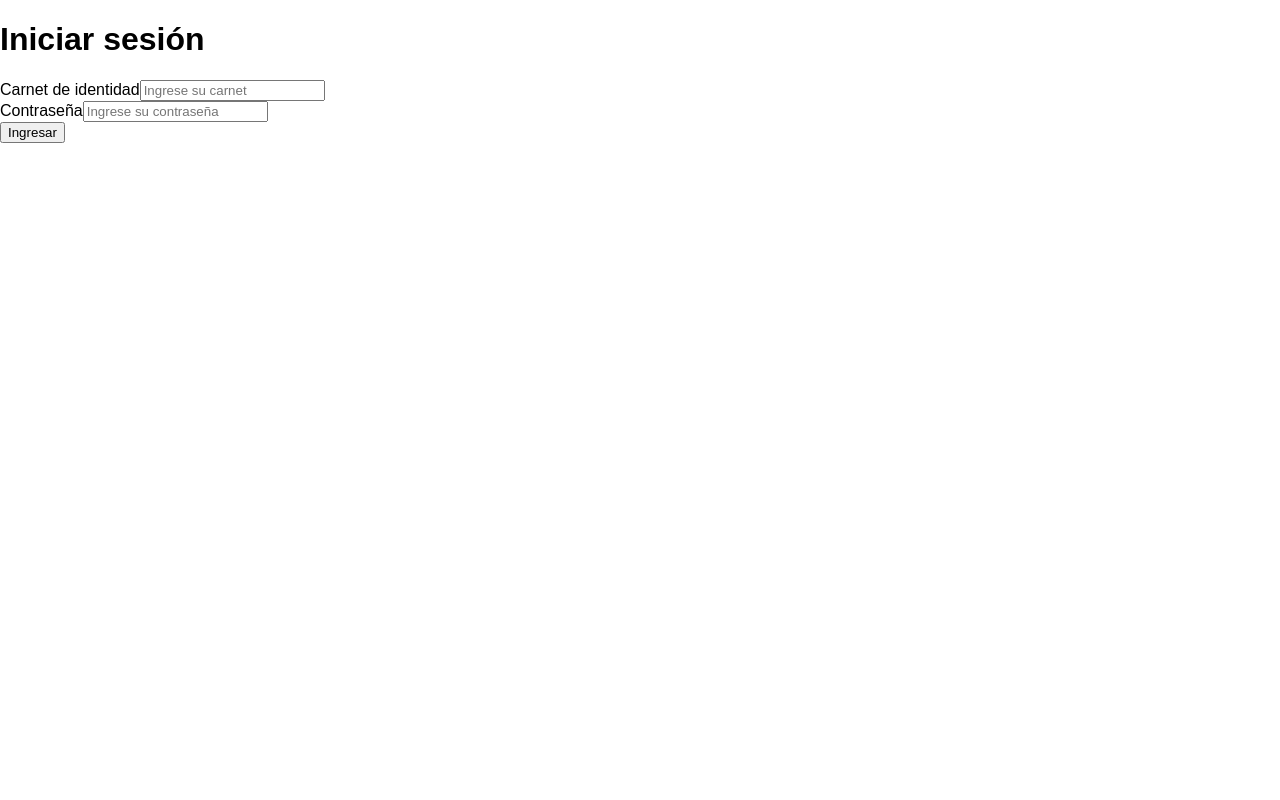
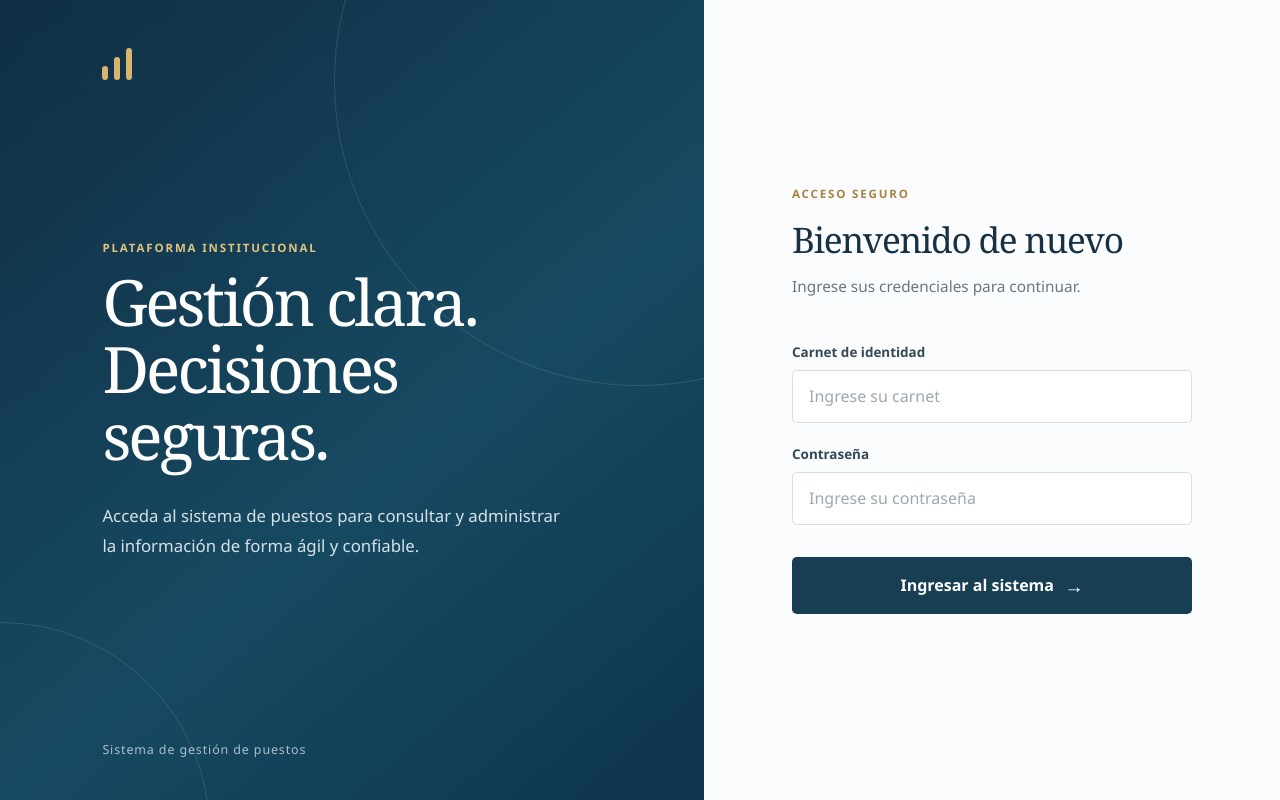
Before and after one commit to wilber-c-o/web-puestos, a React (Vite) app: page /login in a window 1280 px wide. Built offline with nearby package versions, Linux system fonts and the light colour scheme.

Commit message:
style: redesign login page

```diff
--- a/src/components/auth/LoginForm.tsx
+++ b/src/components/auth/LoginForm.tsx
@@ -34,11 +34,15 @@ function LoginForm({ error, onSubmit }: LoginFormProps) {
 
 
   return (
-    <form onSubmit={handleSubmit}>
-      <h1>Iniciar sesión</h1>
+    <form className="login-form" onSubmit={handleSubmit}>
+      <div className="login-form__heading">
+        <p className="eyebrow">Acceso seguro</p>
+        <h2>Bienvenido de nuevo</h2>
+        <p>Ingrese sus credenciales para continuar.</p>
+      </div>
 
 
-      <div>
+      <div className="form-field">
         <label htmlFor="carnet">Carnet de identidad</label>
 
 
@@ -55,7 +59,7 @@ function LoginForm({ error, onSubmit }: LoginFormProps) {
       </div>
 
 
-      <div>
+      <div className="form-field">
         <label htmlFor="password">Contraseña</label>
 
 
@@ -73,13 +77,16 @@ function LoginForm({ error, onSubmit }: LoginFormProps) {
 
 
       {error && (
-        <p role="alert" aria-live="polite">
+        <p className="form-error" role="alert" aria-live="polite">
           {error}
         </p>
       )}
 
 
-      <button type="submit">Ingresar</button>
+      <button className="login-form__submit" type="submit">
+        Ingresar al sistema
+        <span aria-hidden="true">→</span>
+      </button>
     </form>
   );
 }
--- a/src/index.css
+++ b/src/index.css
@@ -1,10 +1,81 @@
-* {
-  box-sizing: border-box;
+:root {
+  font-family: "Segoe UI", "Helvetica Neue", Arial, sans-serif;
+  color: #172434;
+  background: #f4f6f8;
+  font-synthesis: none;
 }
 
+* { box-sizing: border-box; }
 
-body {
-  margin: 0;
-  font-family: Arial, sans-serif;
-  background: #fff
+body { margin: 0; min-width: 320px; }
+
+button, input { font: inherit; }
+
+.login-page {
+  min-height: 100vh;
+  display: grid;
+  grid-template-columns: minmax(0, 1.1fr) minmax(420px, 0.9fr);
+  background: #f7f8fa;
 }
+
+.login-introduction {
+  position: relative;
+  display: flex;
+  flex-direction: column;
+  justify-content: center;
+  overflow: hidden;
+  padding: clamp(3rem, 8vw, 8rem);
+  color: #fff;
+  background: linear-gradient(140deg, #102e43 0%, #164a62 58%, #0d344c 100%);
+}
+
+.login-introduction::before,
+.login-introduction::after {
+  position: absolute;
+  content: "";
+  border: 1px solid rgb(255 255 255 / 12%);
+  border-radius: 50%;
+}
+
+.login-introduction::before { width: 38rem; height: 38rem; right: -15rem; top: -14rem; }
+.login-introduction::after { width: 26rem; height: 26rem; left: -13rem; bottom: -15rem; }
+
+.brand-mark { position: absolute; top: 3rem; left: clamp(3rem, 8vw, 8rem); display: flex; gap: .35rem; align-items: end; height: 2rem; }
+.brand-mark span { display: block; width: .38rem; border-radius: 3px; background: #d7b56d; }
+.brand-mark span:nth-child(1) { height: .85rem; }
+.brand-mark span:nth-child(2) { height: 1.45rem; }
+.brand-mark span:nth-child(3) { height: 2rem; }
+
+.login-introduction__content { position: relative; max-width: 36rem; }
+.eyebrow { margin: 0 0 .9rem; color: #a68240; font-size: .72rem; font-weight: 700; letter-spacing: .16em; text-transform: uppercase; }
+.login-introduction .eyebrow { color: #e1c382; }
+.login-introduction h1 { margin: 0; font-family: Georgia, "Times New Roman", serif; font-size: clamp(2.75rem, 5vw, 5.5rem); font-weight: 400; letter-spacing: -.045em; line-height: 1.04; }
+.login-introduction__description { max-width: 29rem; margin: 2rem 0 0; color: #d7e1e6; font-size: 1.05rem; line-height: 1.75; }
+.login-introduction__footer { position: absolute; bottom: 2.6rem; margin: 0; color: #aebfc9; font-size: .78rem; letter-spacing: .07em; }
+
+.login-panel { display: grid; place-items: center; padding: 2rem; background: #fbfcfd; }
+.login-form { width: min(100%, 25rem); }
+.login-form__heading { margin-bottom: 2.75rem; }
+.login-form__heading h2 { margin: 0; color: #173044; font-family: Georgia, "Times New Roman", serif; font-size: 2.2rem; font-weight: 400; letter-spacing: -.035em; }
+.login-form__heading p:last-child { margin: .75rem 0 0; color: #687783; font-size: .96rem; line-height: 1.55; }
+.form-field { margin-bottom: 1.4rem; }
+.form-field label { display: block; margin-bottom: .55rem; color: #334856; font-size: .84rem; font-weight: 600; }
+.form-field input { width: 100%; padding: .9rem 1rem; color: #1b2e3b; border: 1px solid #d7dfe3; border-radius: .3rem; outline: none; background: #fff; transition: border-color .2s, box-shadow .2s; }
+.form-field input::placeholder { color: #9ca8af; }
+.form-field input:hover { border-color: #aebcc3; }
+.form-field input:focus { border-color: #a68240; box-shadow: 0 0 0 3px rgb(166 130 64 / 14%); }
+.form-error { margin: .25rem 0 1rem; padding: .7rem .8rem; color: #9a3131; border-left: 3px solid #b54a4a; background: #fff5f5; font-size: .85rem; line-height: 1.4; }
+.login-form__submit { display: flex; width: 100%; align-items: center; justify-content: center; gap: .65rem; margin-top: 2rem; padding: .95rem 1rem; cursor: pointer; color: #fff; border: 0; border-radius: .3rem; background: #173e53; font-weight: 600; transition: background .2s, transform .2s, box-shadow .2s; }
+.login-form__submit span { font-size: 1.2rem; transition: transform .2s; }
+.login-form__submit:hover { background: #0d3044; box-shadow: 0 .5rem 1rem rgb(16 46 67 / 18%); transform: translateY(-1px); }
+.login-form__submit:hover span { transform: translateX(3px); }
+.login-form__submit:focus-visible { outline: 3px solid rgb(166 130 64 / 45%); outline-offset: 3px; }
+
+@media (max-width: 780px) {
+  .login-page { grid-template-columns: 1fr; }
+  .login-introduction { min-height: 19rem; padding: 5.5rem 2rem 3rem; }
+  .brand-mark { top: 1.8rem; left: 2rem; }
+  .login-introduction h1 { font-size: clamp(2.5rem, 11vw, 4rem); }
+  .login-introduction__description, .login-introduction__footer { display: none; }
+  .login-panel { min-height: calc(100vh - 19rem); padding: 3.5rem 2rem; }
+}
--- a/src/pages/auth/LoginPage.tsx
+++ b/src/pages/auth/LoginPage.tsx
@@ -37,11 +37,28 @@ function LoginPage() {
 
 
   return (
-    <main>
-      <LoginForm
-        error={error}
-        onSubmit={handleLogin}
-      />
+    <main className="login-page">
+      <section className="login-introduction" aria-label="Bienvenida">
+        <div className="brand-mark" aria-hidden="true">
+          <span />
+          <span />
+          <span />
+        </div>
+
+        <div className="login-introduction__content">
+          <p className="eyebrow">Plataforma institucional</p>
+          <h1>Gestión clara.<br />Decisiones seguras.</h1>
+          <p className="login-introduction__description">
+            Acceda al sistema de puestos para consultar y administrar la información de forma ágil y confiable.
+          </p>
+        </div>
+
+        <p className="login-introduction__footer">Sistema de gestión de puestos</p>
+      </section>
+
+      <section className="login-panel" aria-label="Acceso al sistema">
+        <LoginForm error={error} onSubmit={handleLogin} />
+      </section>
     </main>
   );
 }
```
